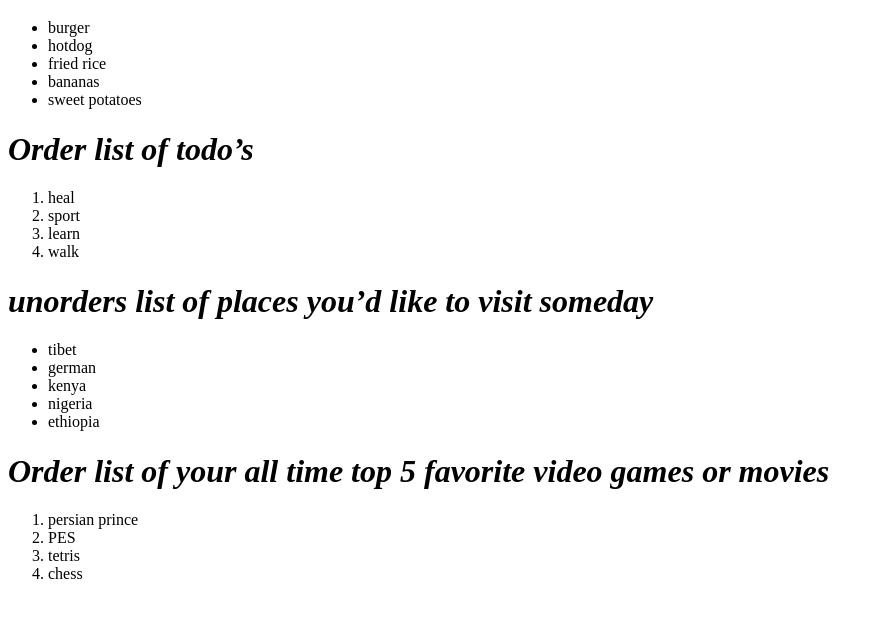
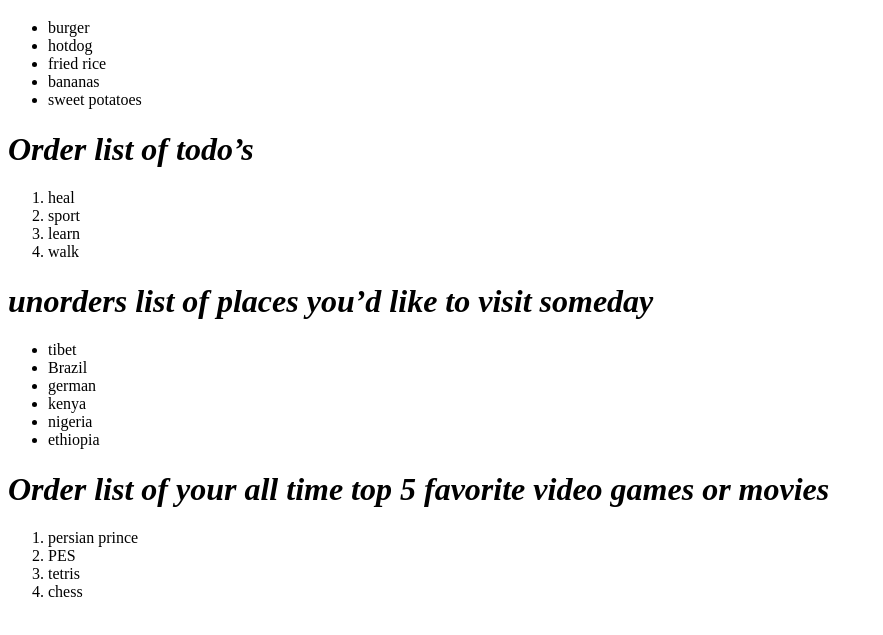
Before and after one commit to Mucyo1/git_test, a plain HTML site: page html-boilerplate/index.html in a window 1280 px wide. Shown: the part 119-754 px from the top of the page, without its empty margins (0-883 px from the left). Drawn offline with Linux system fonts and the light colour scheme.

Commit message:
boiler plate intro

```diff
--- a/html-boilerplate/index.html
+++ b/html-boilerplate/index.html
@@ -32,6 +32,7 @@
     <h1><em> unorders list of places you’d like to visit someday </em></h1>
     <ul>
         <li>tibet</li>
+        <li>Brazil</li>
         <li>german</li>
         <li>kenya</li>
         <li>nigeria</li>
```
